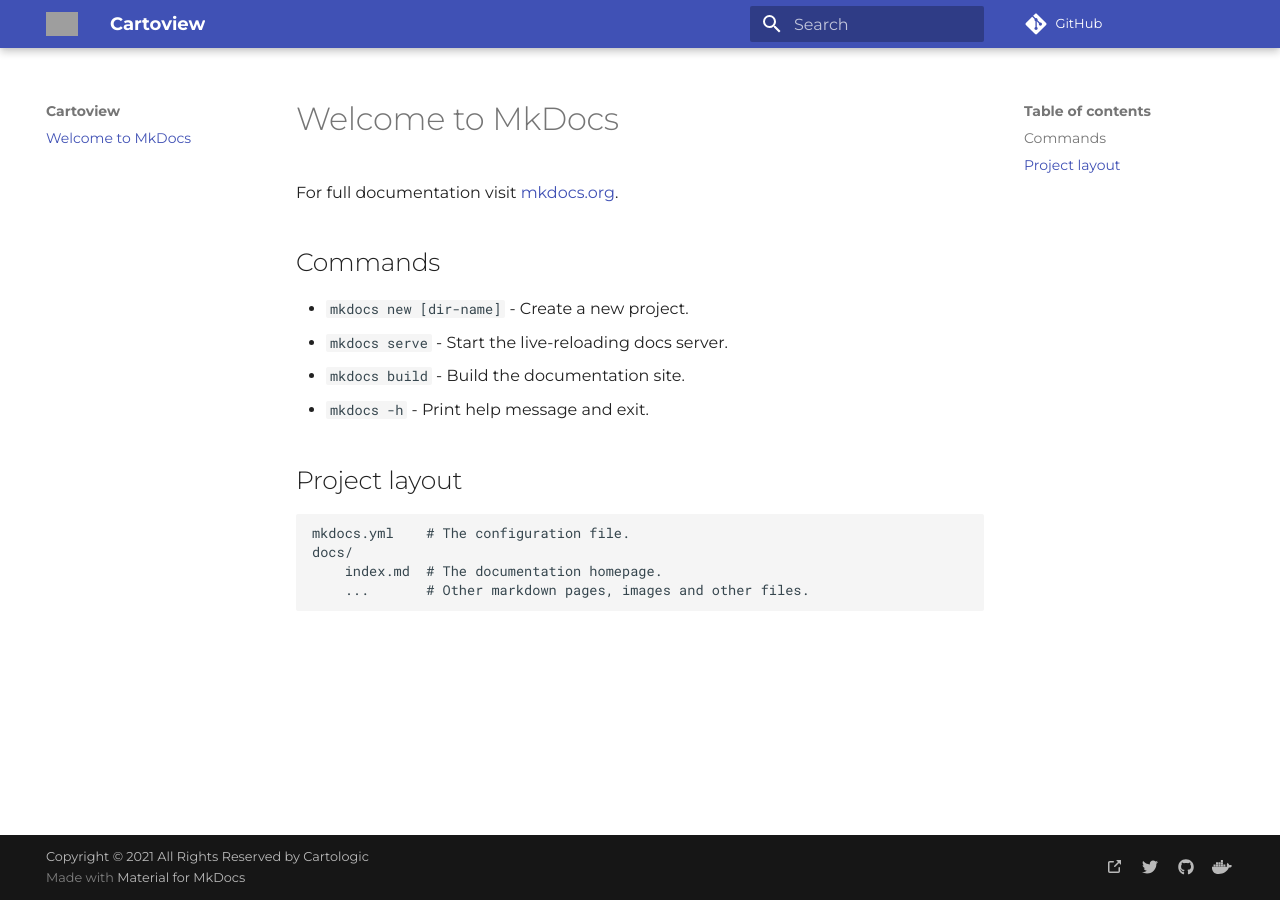
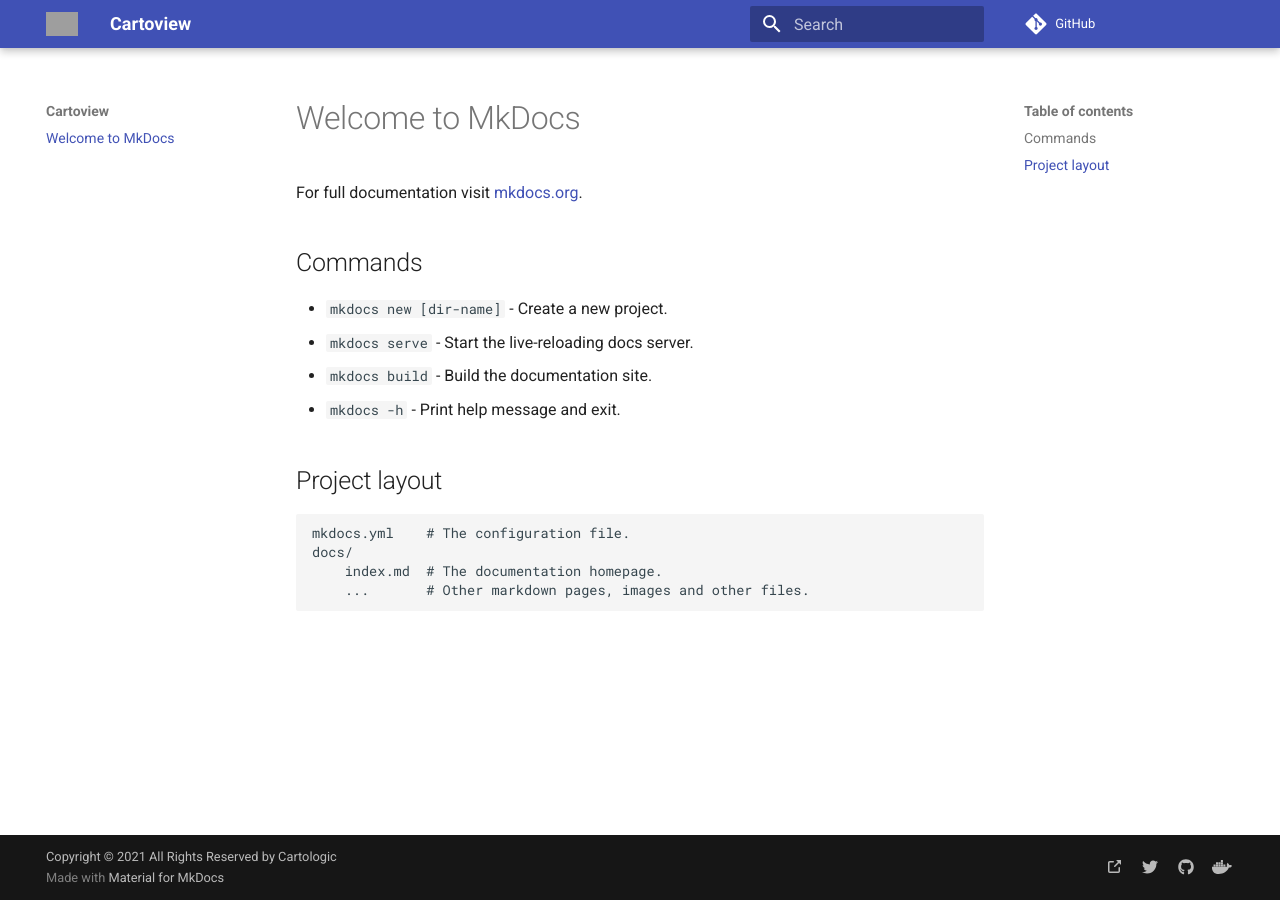
Before and after one commit to MoRadwan74/try-mkdocs-material, an MkDocs documentation site: the page built from docs/index.md, in a window 1280 px wide. Built offline with MkDocs 1.6.1 and Material for MkDocs 9.7.7, drawn with Linux system fonts in a browser that asks for light colours; comment, search, counter and statistics services are not loaded; grey boxes are pictures that could not be loaded.

Commit message:
Remove Montserrat font

```diff
--- a/mkdocs.yml
+++ b/mkdocs.yml
@@ -6,8 +6,6 @@
   name: material
   logo: assets/logo.png
   favicon: assets/logo.png
-  font:
-    text: Montserrat
   icon:
     repo: fontawesome/brands/git-alt
 extra:
```
